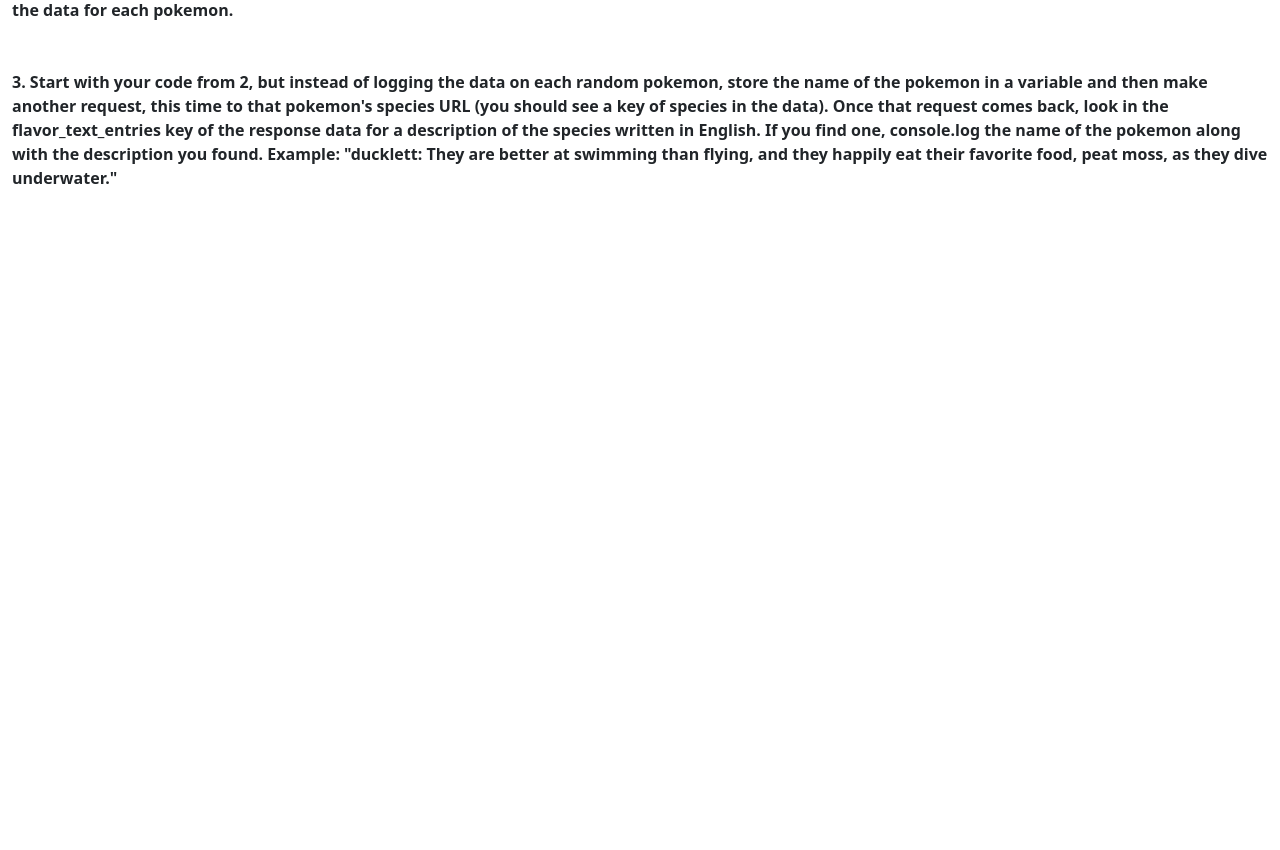
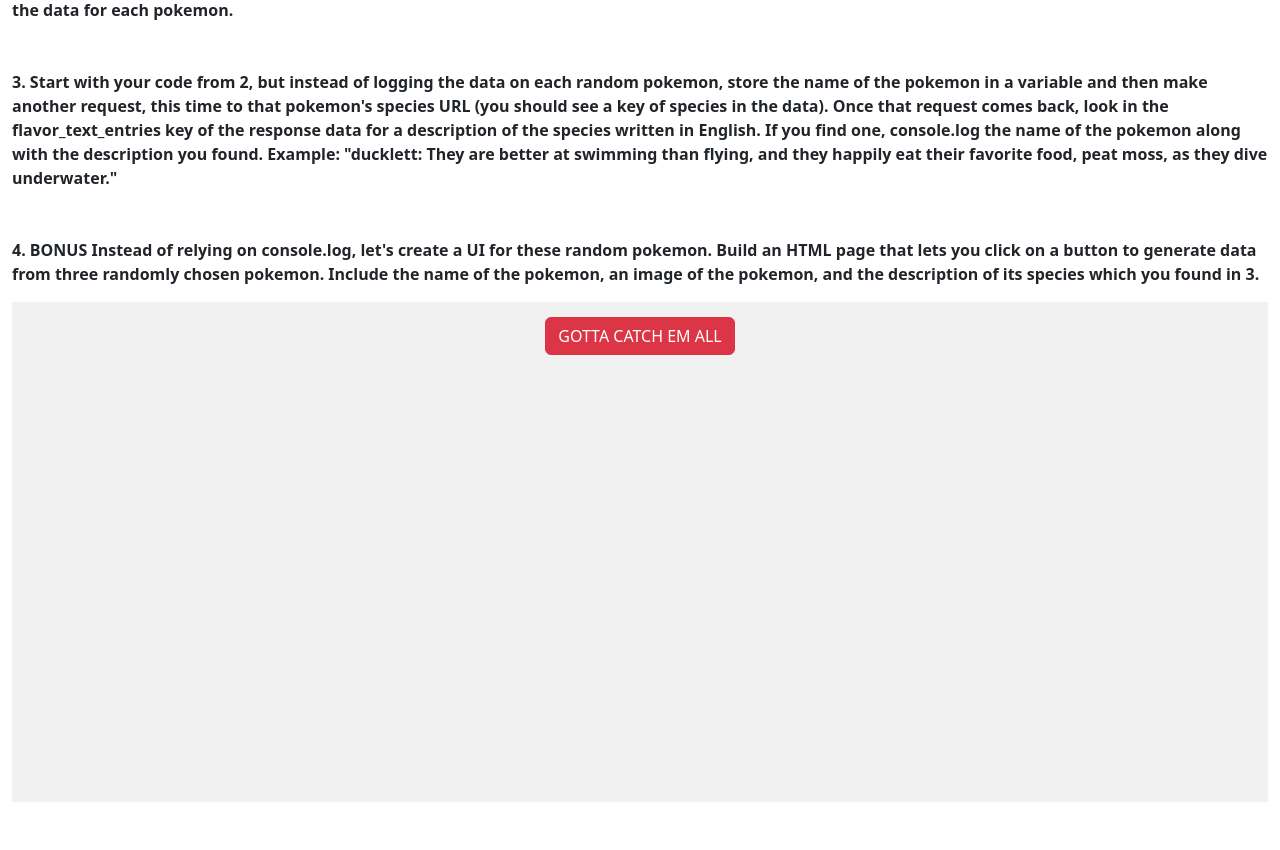
Before and after one commit to brianelizondo/JavaScriptPromises, a Flask app: page / in a window 1280 px wide. Shown: the part 1574-2424 px from the top of the page. Before the commit the page ends 1758 px from the top, so only its background shows below. Run offline with Flask 2, Linux system fonts and the light colour scheme.

Commit message:
Futher Study => 4. BONUS Instead of relying on console.log, let's create a UI for these random pokemon. Build an HTML page that lets you click on a button to generate data from three randomly chosen pokemon. Include the name of the pokemon, an image of the pokemon, and the description of its species which you found in 3

```diff
--- a/static/app.js
+++ b/static/app.js
@@ -200,5 +200,48 @@ $(document).ready(function(){
     }
 
 
+    // 4. BONUS Instead of relying on console.log, let’s create a UI for these random pokemon.
+    // Build an HTML page that lets you click on a button to generate data from three randomly chosen pokemon.
+    // Include the name of the pokemon, an image of the pokemon, and the description of its species which you found in 3.
+    function appendPokemonCard(name, descripcion, image_url){
+        let $div_cards = $("#pokemon_cards");
+        $div_cards.append(`
+            <div class="pokemon_card_div">
+              <div class="pokemon_card_name">${name}</div>
+              <div class="pokemon_card_image"><img src="${image_url}"></div>
+              <div class="pokemon_card_descrip">${descripcion}</div>
+            </div>
+        `);
+        z_index_pos += 1;
+    }
+    $("#get_pokemon_button").on("click", function(){
+        $("#pokemon_cards").empty();
+        let random_pokemons = 3;
 
+        for(let i = 1; i <= random_pokemons; i++){
+            let index = Math.floor(Math.random() * (898 + 1));
+            let pokemon_name = null;
+            let pokemon_description = "description not found";
+            let pokemon_img_url = null;
+
+            let getPokemonURL = `https://pokeapi.co/api/v2/pokemon/${index}/`;
+            let getPokemonPromise = axios.get(getPokemonURL);
+            getPokemonPromise
+                .then(resp_1 => {
+                    pokemon_name = resp_1.data.name;
+                    pokemon_species_url = resp_1.data.species['url'];
+                    pokemon_img_url = resp_1.data.sprites.front_default;
+                    return axios.get(pokemon_species_url);
+                })
+                .then(resp_2 => {
+                    for(entrie of resp_2.data.flavor_text_entries){
+                        if(entrie["language"]["name"] == "en"){
+                            pokemon_description = entrie["flavor_text"];
+                        }
+                    }
+                    appendPokemonCard(pokemon_name, pokemon_description, pokemon_img_url);
+                })
+                .catch(err => console.log(err));
+        }
+    });
 });
--- a/static/style.css
+++ b/static/style.css
@@ -15,3 +15,40 @@
     width: 100%;
     text-align: center !important;
 }
+
+
+#pokemon_game{
+    background-color: #F1F1F1;
+    width: 100% !important;
+    height: 500px !important;
+    padding: 15px 15px;
+    text-align: center !important;
+}
+#pokemon_cards{
+    padding-top: 40px;
+    width:auto;
+}
+.pokemon_card_div{
+    float: left;
+    border: 5px solid steelblue;
+    border-radius: 10px;
+    background-color: lightsteelblue;
+    width: 200px !important;
+    min-height: 250px !important;
+    padding: 10px 10px;
+    margin-right: 20px;
+}
+.pokemon_card_div div{
+    width: 100%;
+    text-align: center;
+}
+.pokemon_card_name{
+    font-size: 18px;
+    font-weight: bold;
+}
+.pokemon_card_image img{
+    height: 100px;
+}
+.pokemon_card_descrip{
+    font-size: 11px;
+}
--- a/templates/index.html
+++ b/templates/index.html
@@ -43,7 +43,7 @@
     </div>
 
 
-    <h1 class="mt-2">Futher Study</h1>
+    <h1 class="mt-5">Futher Study</h1>
     <p class="fw-bold">1. Figure out how to make a single request to the Pokemon API to get names and URLs for every pokemon in the database.</p>
     <div class="mb-5" id="part_3_1"></div>
 
@@ -54,6 +54,16 @@
 
     Example: "ducklett: They are better at swimming than flying, and they happily eat their favorite food, peat moss, as they dive underwater."</p>
     <div class="mb-5" id="part_3_3"></div>
+
+    <p class="fw-bold">4. BONUS Instead of relying on console.log, let's create a UI for these random pokemon. Build an HTML page that lets you click on a button to generate data from three randomly chosen pokemon. Include the name of the pokemon, an image of the pokemon, and the description of its species which you found in 3.</p>
+    <div class="mb-5" id="part_3_4">
+        <div id="pokemon_game">
+            <div class="text-center">
+                <button id="get_pokemon_button" type="button" class="btn btn-danger">GOTTA CATCH EM ALL</button>
+            </div>
+            <div id="pokemon_cards"></div>
+        </div>
+    </div>
 </div>
 </body>
 </html>
```
